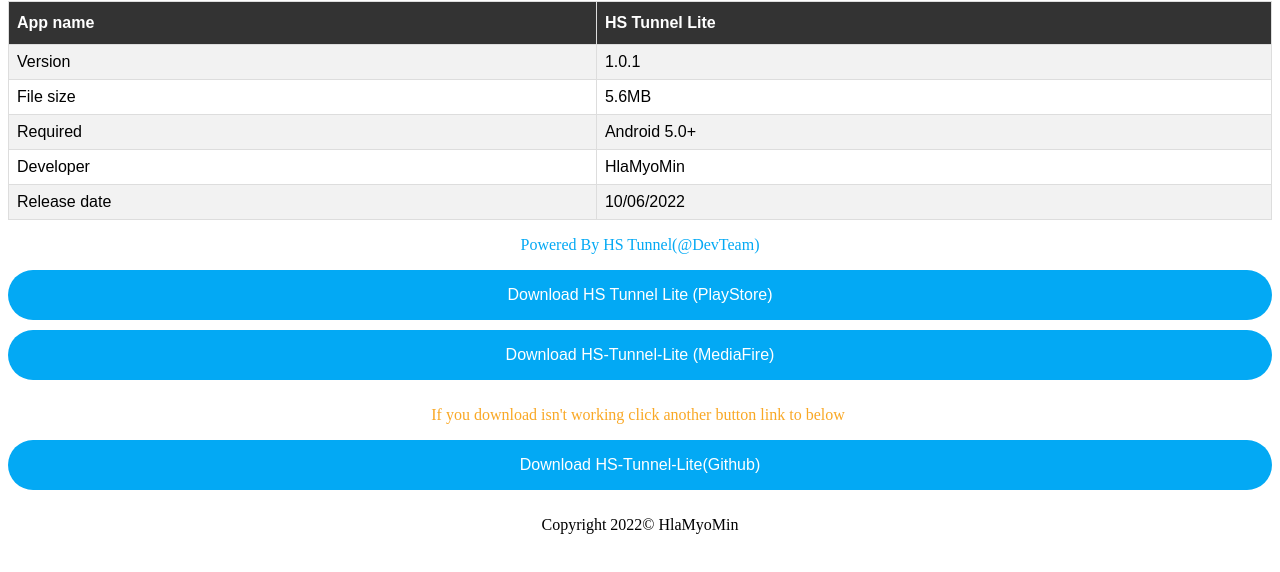
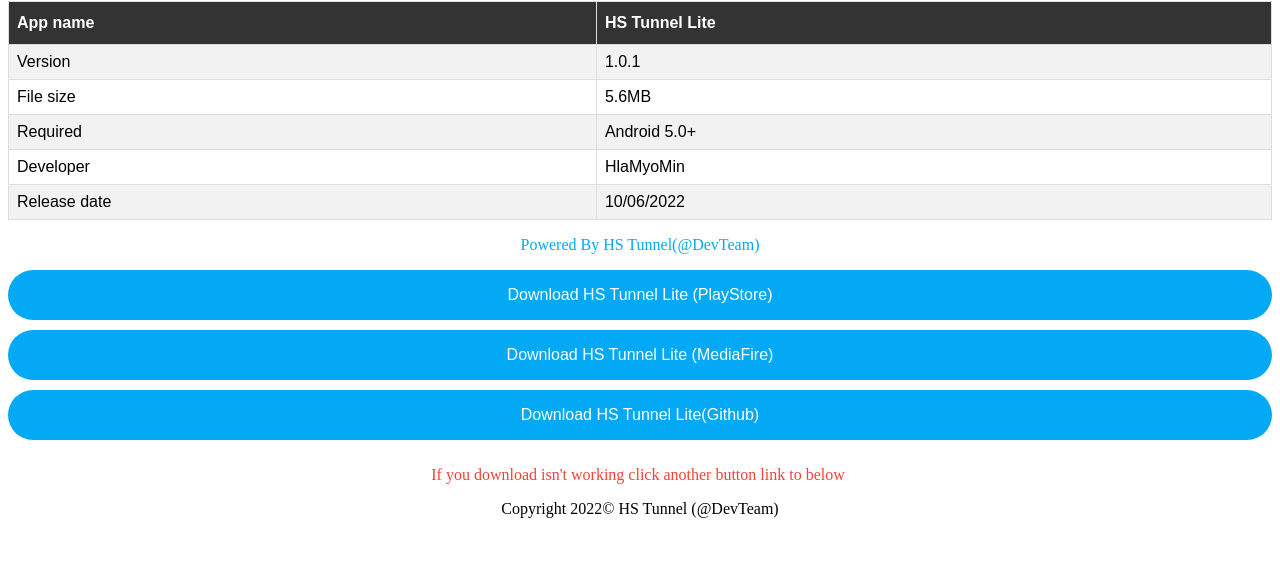
Before and after one commit to HlaMyoMin/HS-Tunnel-Lite, a plain HTML site: page index.html in a window 1280 px wide. Shown: the part 124-696 px from the top of the page. Drawn offline with Linux system fonts and the light colour scheme.

Commit message:
Update index.html

```diff
--- a/index.html
+++ b/index.html
@@ -170,15 +170,16 @@
 
           <p style="text-align: center;color: #03A9F4;"> Powered By HS Tunnel(@DevTeam)  </p>
 
-	  <button class="btn" style="width:100%" onclick="let_download('https://www.mediafire.com/download/uowlg5dgut4lsuj');"> Download HS Tunnel Lite (PlayStore) </button>
+	  <button class="btn" style="width:100%" onclick="let_download('https://www.mediafire.com/download/uowldgusuj');"> Download HS Tunnel Lite (PlayStore) </button>
 
-	  <button class="btn" style="width:100%" onclick="let_download('https://www.mediafire.com/download/uowlg5dgut4lsuj');"> Download HS-Tunnel-Lite (MediaFire) </button>
+	  <button class="btn" style="width:100%" onclick="let_download('https://www.mediafire.com/download/uowlg54lsuj');"> Download HS Tunnel Lite (MediaFire) </button>
 
-	  <p style="text-align: center;color: #F9A825;"> If you download isn't working click another  button link to below ️ </p>
+	  <button class="btn" style="width:100%" onclick="let_download('https://github.com/hlamyomin/hstunnellite/blob/main/HS-Tunnel-Lite_1.0.1.apk?raw=true');"> Download HS Tunnel Lite(Github) </button>
 
-	  <button class="btn" style="width:100%" onclick="let_download('https://github.com/sansoe2022/MAX-VPN/blob/main/MAX-VPN_1.0.1.apk?raw=true');"> Download HS-Tunnel-Lite(Github) </button>
+          <p style="text-align: center;color: #F44336;"> If you download isn't working click another  button link to below ️ </p>
 
-	  <p style="text-align: center;">Copyright 2022© HlaMyoMin</p>
+	  <p style="text-align: center;">Copyright 2022© HS Tunnel (@DevTeam)</p>
+
 <script>
             function let_download(url) {
                 window.open(url,"_blank");
```
